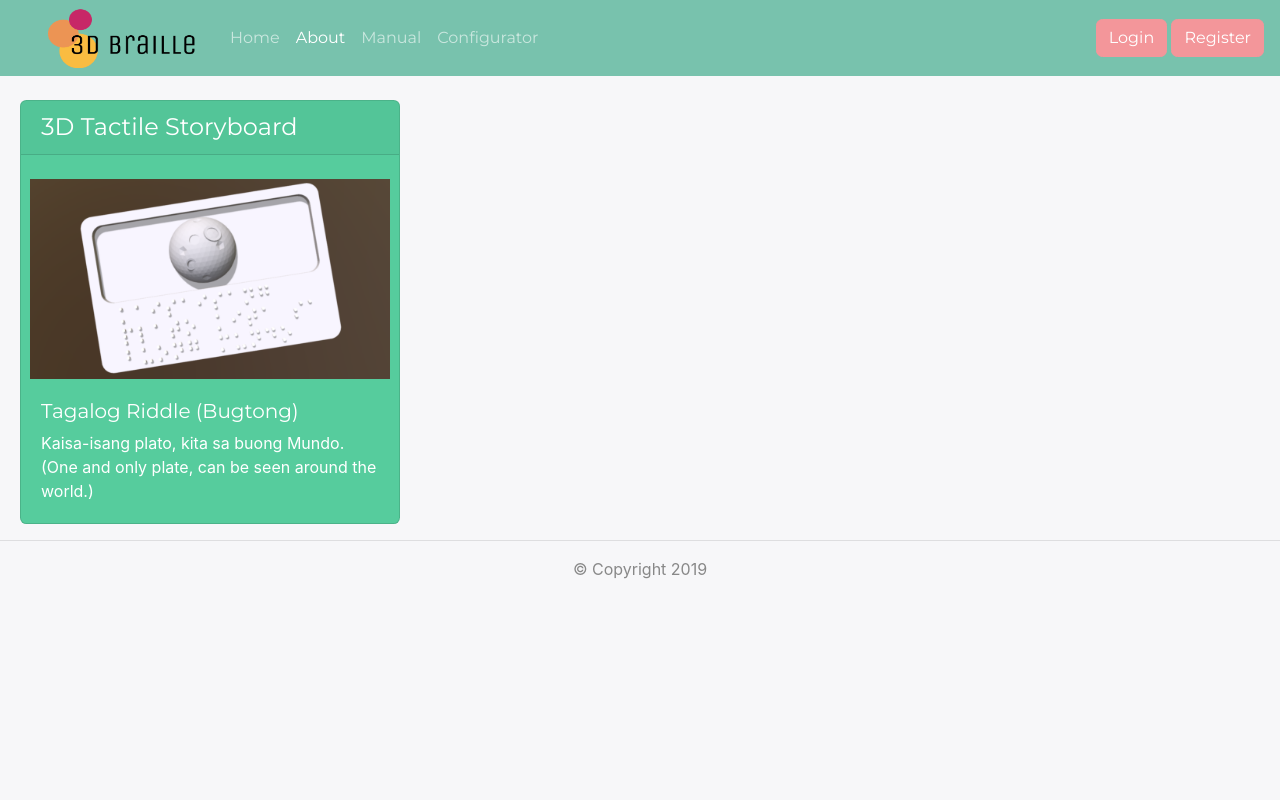
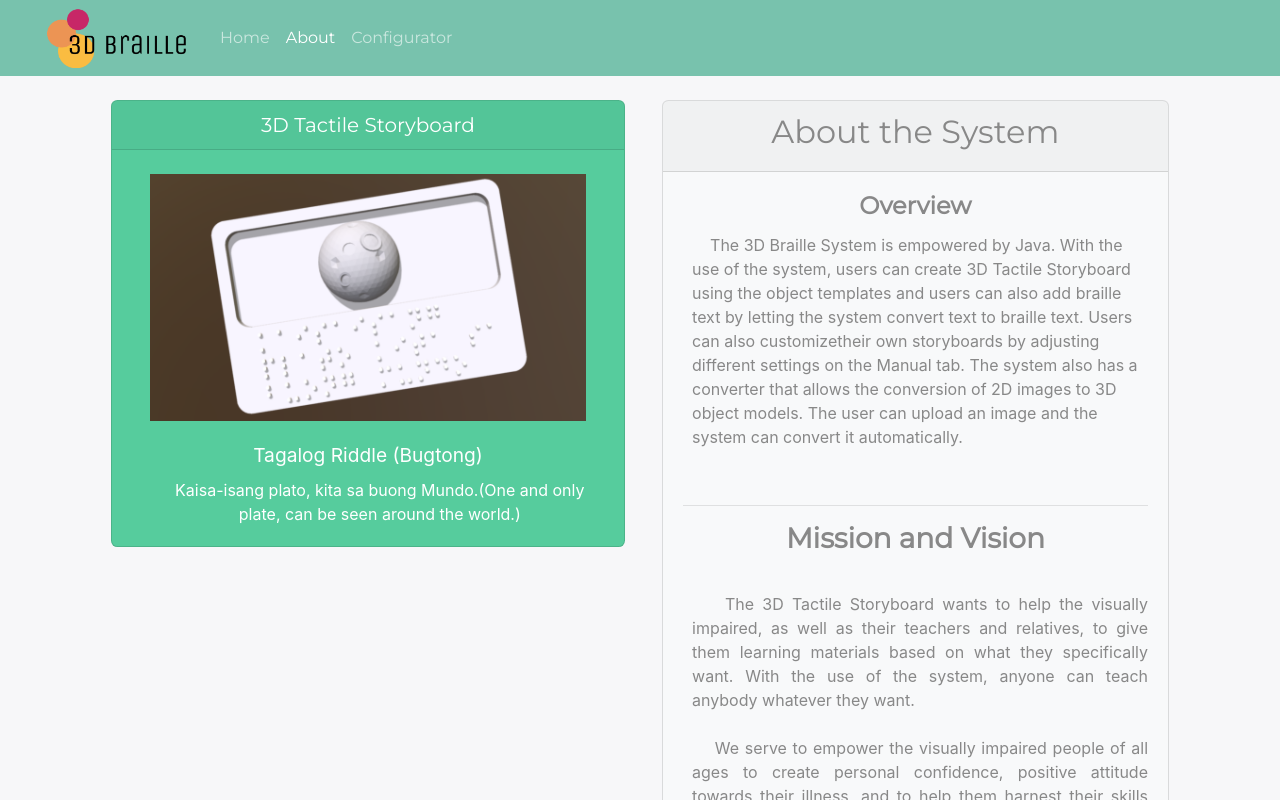
Before and after one commit to jeeturingan/Capstone, a plain HTML site: page about.html in a window 1280 px wide. Shown: the top 800 px of the page. Drawn offline with Linux system fonts and the light colour scheme.

Commit message:
Updated the About page

```diff
--- a/about.html
+++ b/about.html
@@ -4,16 +4,26 @@
 <head>
   <link rel="stylesheet" href="css/bootstrap.css">
   <link rel="stylesheet" href="css/bootstrap.min.css">
-
+  <style>
+    img.sticky-1 {
+      position: -webkit-sticky;
+      position: sticky;
+      top: 0;
+      width: 200px;
+      background-color: #f7f7f9;
+    }
+  </style>
   <!--   <meta name="viewport" content="width=device-width, initial-scale=1"> -->
 </head>
+
 <title>3D Braille</title>
+
 <body>
   <!-- Navbar -->
   <nav class="navbar navbar-expand-lg navbar-dark bg-primary">
 
-		  <a class="navbar-brand" href="index.html"  ></a>
-		  <img src="images/logo_1.png" width="190" height="60">
+    <a class="navbar-brand" href="home.html"></a>
+    <img src="images/logo_1.png" width="180" height="60">
     <button class="navbar-toggler" type="button" data-toggle="collapse" data-target="#navbarColor01" aria-controls="navbarColor01" aria-expanded="false" aria-label="Toggle navigation">
       <span class="navbar-toggler-icon"></span>
     </button>
@@ -27,17 +37,9 @@
           <a class="nav-link" href="about.html">About</a>
         </li>
         <li class="nav-item">
-		        <a class="nav-link" href="manual.html">Manual</a>
-		       </li>
-		     	<li class="nav-item">
           <a class="nav-link" href="braille3d.html">Configurator</a>
         </li>
       </ul>
-		    <form class="form-inline my-2 my-lg-0">
-		      <!--<input class="form-control mr-sm-2" type="text" placeholder="Search">-->
-          <a class="btn btn-secondary my-2 my-sm-0" href="login.html">Login</a>  &nbsp;
-          <a class="btn btn-secondary my-2 my-sm-0" href="register.html">Register</a>
-		    </form>
     </div>
   </nav>
 
@@ -45,23 +47,70 @@
   <!-- Image Sticky -->
   <div class="bgcolor">
     </br>
-	<div class="cont">
-		<div class="sticky card text-white bg-success mb-3"  >
-		  <h4 class="card-header">3D Tactile Storyboard</h4>
+    <center>
+  <div class="row" style="width: 85%;">
+    <div class="col-6">
+      <div class="sticky card text-white bg-success mb-3">
+        <b>
+          <h5 class="card-header">3D Tactile Storyboard</h5>
+        </b>
         </br>
-		  <img style="height: 200px; width: 95%; display: block;" class="center" src="images/samples/moon.png" alt="3D Tactile Story Board">
+        <img style="height: 20%; width: 85%; display: block;" class="center" src="images/samples/moon.png" alt="3D Tactile Story Board">
         <div class="card-body">
-		    <h5>Tagalog Riddle (Bugtong)</h5>
-        <p class="card-text">Kaisa-isang plato, kita sa buong Mundo. </br>(One and only plate, can be seen around the world.)</p>
-
+          <label style="font-size:1.2rem">Tagalog Riddle (Bugtong)</label>
+          <p class="card-text" style="font-size:1rem; padding-left:5%">Kaisa-isang plato, kita sa buong Mundo.(One and only plate, can be seen around the world.)</p>
         </div>
       </div>
     </div>
 
+    <div class="col-6" style="padding-left:2%">
+      <div class="card bg-light mb-3" style="width:100%; height:96.2%">
+        <div class="card-header">
+          <h2>About the System</h2>
+        </div>
+        <div class="card-body">
+          <h4 class="card-title"><b>Overview</b></h4>
+          <p class="card-text" style="padding-left:2%;" align="left">
+            &nbsp;&nbsp;&nbsp;&nbsp;The 3D Braille System is empowered by Java.
+            With the use of the system, users can create 3D Tactile Storyboard using
+            the object templates and users can also add braille text by letting the
+            system convert text to braille text. Users can also customizetheir own storyboards
+            by adjusting different settings on the Manual tab. The system also has a converter
+            that allows the conversion of 2D images to 3D object models. The user can upload an image
+            and the system can convert it automatically.</p>
+          </br>
+          <hr />
+          <h3 class="card-title" style="text-align:center"><b>Mission and Vision</b></h3></br>
+          <p class="card-text" style="padding-left:2%; text-align:justify" align="left">
 
-<hr/>
+            &nbsp;&nbsp;&nbsp;&nbsp;The 3D Tactile Storyboard wants to help the visually impaired, as well as their teachers and relatives,
+            to give them learning materials based on what they specifically want. With the use of the system, anyone
+            can teach anybody whatever they want.
+
+            </br></br>&nbsp;&nbsp;&nbsp;&nbsp;We serve to empower the visually impaired people of all ages to create personal confidence, positive attitude
+            towards their illness, and to help them harnest their skills despite their illness.</br></br>
+
+            &nbsp;&nbsp;&nbsp;&nbsp;The 3D Tactile Storyboard aims to help the visually impaired to see a much larger scope of the world.
+            The goal is to remove the limits of the old learning materials that the visually impaired are using and
+            help them learn more about everything. We also provide the most innovative and useful methods in teaching
+            Filipino to the visually impaired to further their knowledge about the language. We aim to create a world
+            where the visually impaired almost has the equal capabilities with everyone in the world, despite their illness,
+            and help them overcome the challenges brought by their illness.
+
+
+          </p>
+        </div>
+      </div>
+    </div>
+  </div>
+</center>
+
+    </br>
+    <hr />
     <div style="text-align: center;">
-	<footer> &copy; Copyright 2019 </footer> </div>
+      <footer> &copy; Copyright 2019 </footer>
+    </div>
   </div>
 </body>
+
 </html>
```
Also changed, not shown: braille3d.html (+16 -10 lines), index.html (+1 -12 lines), images/samplePics/bear.png (renamed from samplePics/bear.png), images/samplePics/dogs.jpg (renamed from samplePics/dogs.jpg), images/samplePics/download.jpg (renamed from samplePics/download.jpg), images/samplePics/henry-vii-m.jpg (renamed from samplePics/henry-vii-m.jpg), images/samplePics/henry-vii.jpg (renamed from samplePics/henry-vii.jpg), images/samplePics/mountain.jpg (renamed from samplePics/mountain.jpg), images/samplePics/mountain.png (renamed from samplePics/mountain.png), 1 other file. Lines whose indentation alone changed are shown as unchanged.
